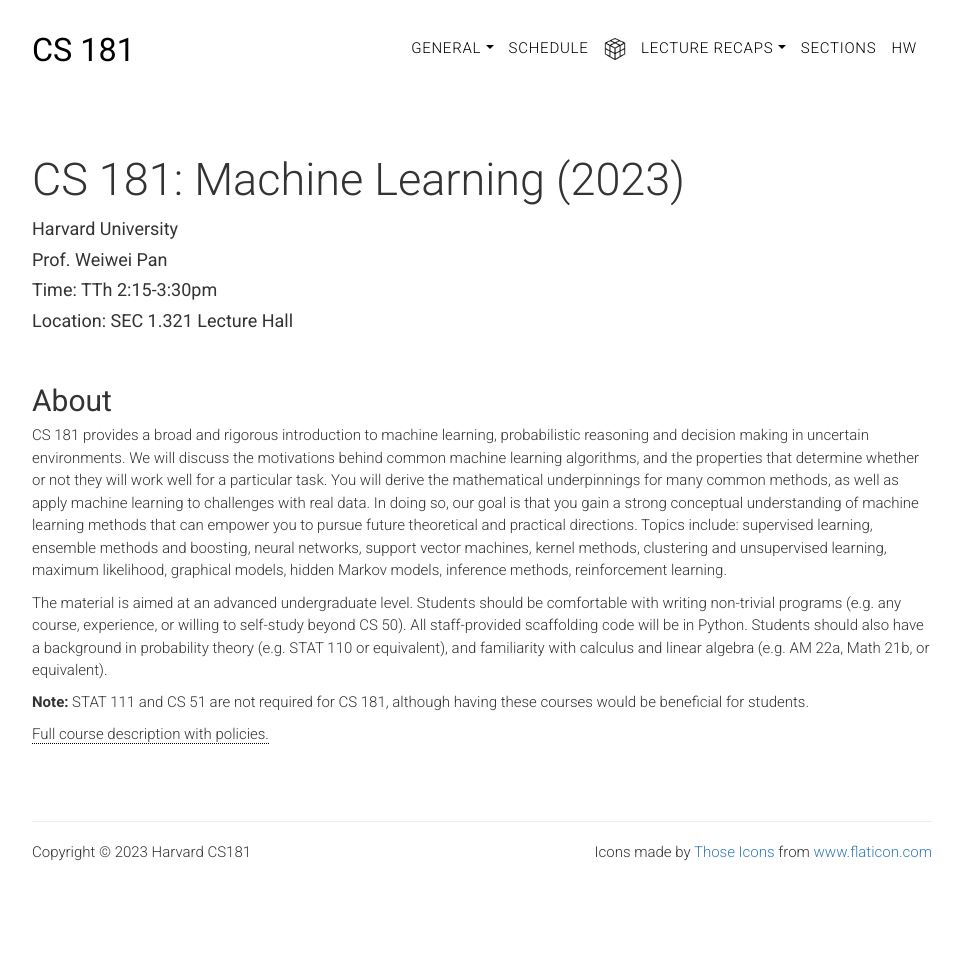
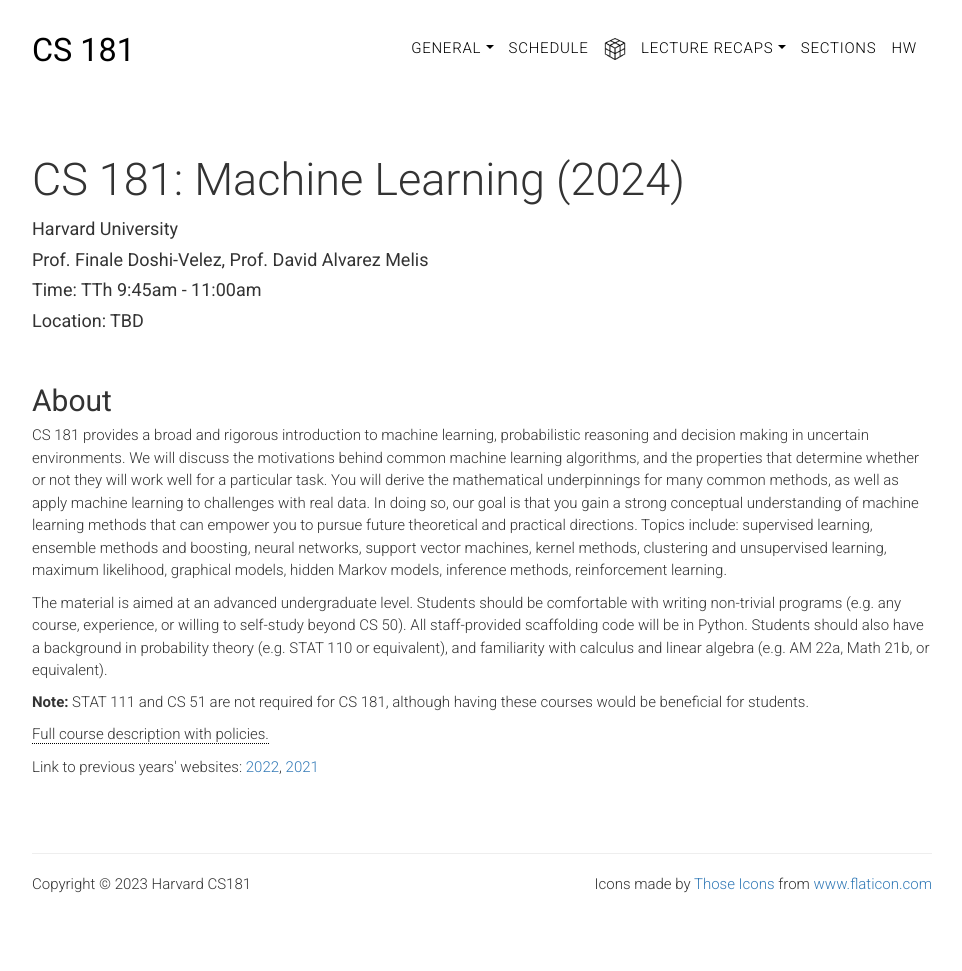
Before and after one commit to harvard-ml-courses/cs181-web, a Jekyll site: the page built from index.html, in a window 1280 px wide. Shown: the whole page, without its empty margins (158-1120 px from the left). Built offline with Jekyll 4.4.1, drawn with Linux system fonts in a browser that asks for light colours; before the commit the page ends 938 px from its top, so only the background shows below that.

Commit message:
Update index.html

```diff
--- a/index.html
+++ b/index.html
@@ -6,11 +6,11 @@
 
 <section class="main-container page-head">
 	<div class="main">
-		<h1 class="head-title">CS 181: Machine Learning (2023)</h1>
+		<h1 class="head-title">CS 181: Machine Learning (2024)</h1>
 		<p class="head-subtitle">Harvard University</p>
-		<p class="head-subtitle">Prof. Weiwei Pan</p>
-		<p class="head-subtitle">Time: TTh 2:15-3:30pm</p>
-		<p class="head-subtitle">Location: SEC 1.321 Lecture Hall </p>
+		<p class="head-subtitle">Prof. Finale Doshi-Velez, Prof. David Alvarez Melis</p>
+		<p class="head-subtitle">Time: TTh 9:45am - 11:00am</p>
+		<p class="head-subtitle">Location: TBD </p>
 	</div>
 </section>
 <section class="main-container text">
@@ -42,9 +42,9 @@
 		<p class="link">
 			<a href="{{ site.baseurl }}/syllabus">Full course description with policies.</a>
 		</p>
-		<!--<p> Links to previous years' websites:
-			<a href=https://harvard-ml-courses.github.io/cs181-web-2021> 2021</a>,
-			<a href=https://harvard-ml-courses.github.io/cs181-web-2020> 2020</a>
-		</p>-->
+		<p> Link to previous years' websites:
+			<a href=https://harvard-ml-courses.github.io/cs181-web-2021> 2022</a>,
+			<a href=https://harvard-ml-courses.github.io/cs181-web-2020> 2021</a>
+		</p>
 	</div>
 </section>
```
